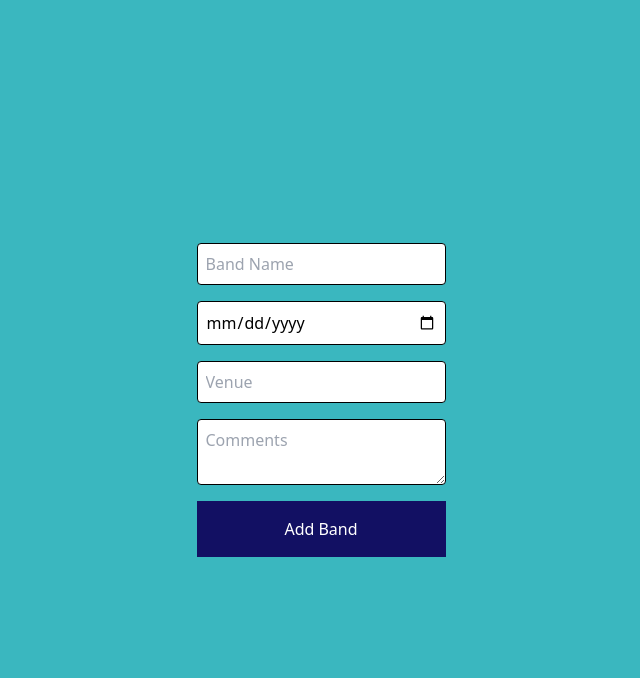
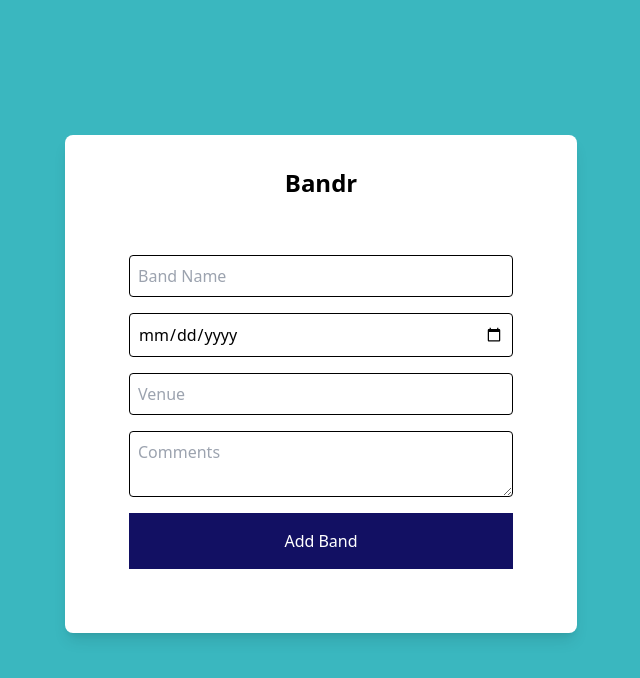
Before and after one commit to ben-rosner-williamsburg/bandr, a React (Vite) app: page / in a window 1280 px wide. Shown: the top 678 px of the page, without its empty margins (319-959 px from the left). Built offline with nearby package versions, Linux system fonts and the light colour scheme.

Commit message:
Add header and create main div

```diff
--- a/src/App.tsx
+++ b/src/App.tsx
@@ -25,8 +25,13 @@ const App: React.FC = () => {
 
   return (
     <div className="bg-tahiti h-screen flex flex-col items-center  p-* justify-center">
-      <BandList bands={bands} onDeleteBand={deleteBand} />
-      <BandForm onAddBand={addBand} />
+      <div className="bg-white p-8 max-w-lg w-full mx-auto bg-white rounded-lg shadow-lg">
+        <h1 className="text-2xl font-bold text-center mb-6">Bandr</h1>
+        <BandForm onAddBand={addBand} />
+      </div>
+      <div className="mt-8 w-full max-w-lg">
+        <BandList bands={bands} onDeleteBand={deleteBand} />
+     </div>
     </div>
   );
 };
```
